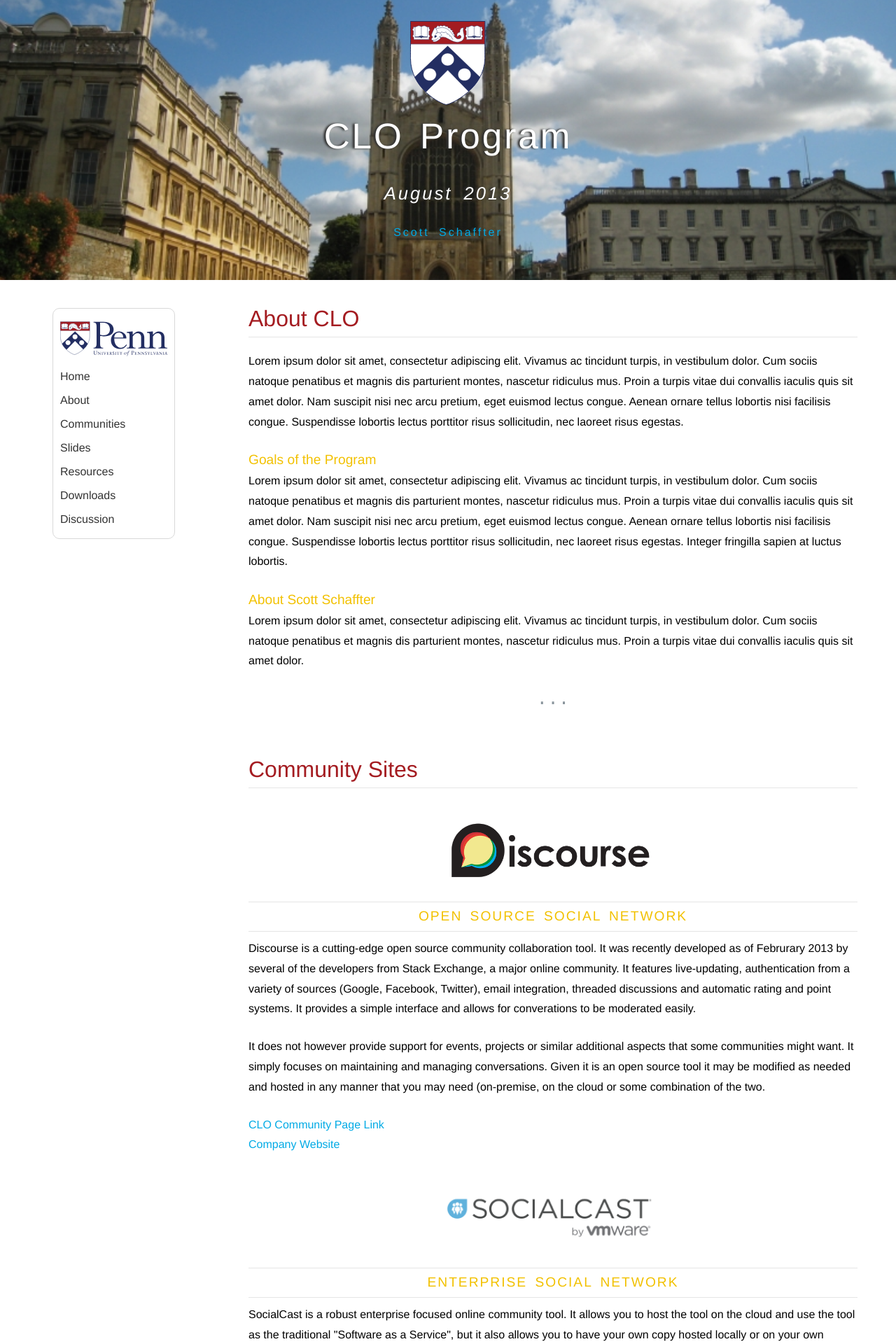
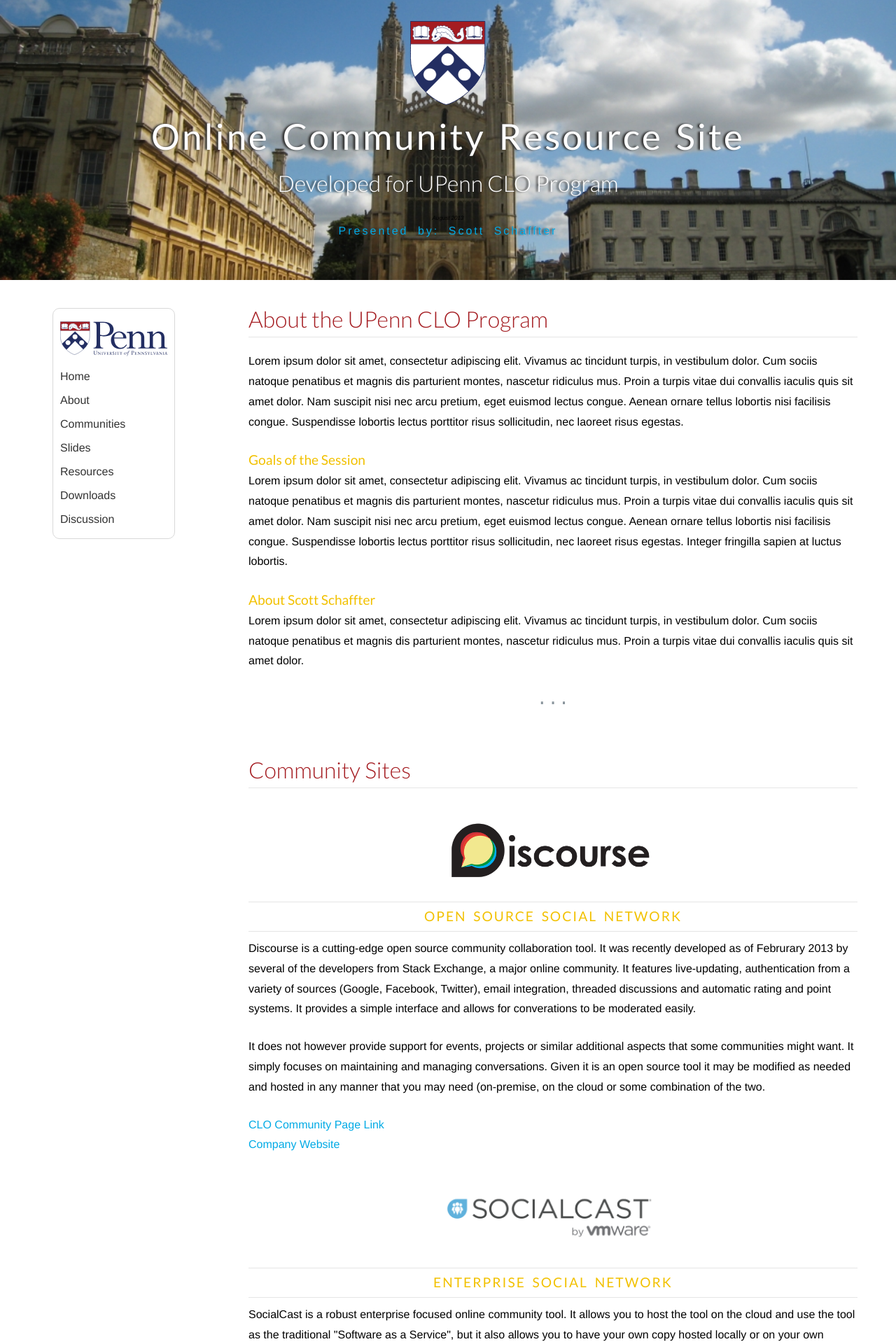
Before and after one commit to sschafft/UPenn, a Jekyll site: the page built from index.html, in a window 1280 px wide. Shown: the top 1920 px of the page at 70% size. Built offline with Jekyll 4.4.1, drawn with Linux system fonts in a browser that asks for light colours; some web fonts are replaced; the list of posts is cut into pages by our own code; comment, search, counter and statistics services are not loaded; some of the changed text lies outside the part shown.

Commit message:
scotts changes from the site

```diff
--- a/_includes/header.html
+++ b/_includes/header.html
@@ -46,6 +46,7 @@
 
   <!-- CSS and Fonts  -->
   <link rel="stylesheet" media="screen" href="{{ site.assets.css }}style.css">
+  <link href="http://fonts.googleapis.com/css?family=Lato:100,300,400,700,900" rel="stylesheet" />
 
 
   <!-- IE Fixes  -->
--- a/_includes/nav.html
+++ b/_includes/nav.html
@@ -2,8 +2,10 @@
     <article>
       <div class="columns large-12">
         <img class="svg" src="/assets/images/upenn_shield.svg" /></li>
-        <h1>CLO Program <em>August 2013</em></h1>
-        <p class="textblue">Scott Schaffter</p>
+        <h1>Online Community Resource Site</h1>
+        <h2>Developed for UPenn CLO Program</h2>
+        <em>August 2013</em>
+        <p class="textblue">Presented by: Scott Schaffter</p>
       </div>
     </article>
   </section>
--- a/assets/stylesheets/style.css
+++ b/assets/stylesheets/style.css
@@ -152,7 +152,7 @@
 /* Typography
 ================================================== */
 .font {
-  font-family: 'Helvetica Neue', Helvetica, Verdana, Arial, sans-serif;
+  font-family: 'Lato', 'Helvetica Neue', Helvetica, Verdana, Arial, sans-serif;
 }
 .heading {
   font-family: .font;
@@ -204,7 +204,7 @@
 h4,
 h5,
 h6 {
-  font-family: "Ubuntu", "Helvetica Neue", Helvetica, Verdana, Arial, sans-serif;
+  font-family: "Lato", "Helvetica Neue", Helvetica, Verdana, Arial, sans-serif;
 }
 h1 {
   font-weight: 300;
@@ -1106,3 +1106,14 @@
 .white {
   background: #ffffff !important;
 }
+
+
+/* Adjustments */
+section#banner h2 {
+  font-weight: 300;
+  font-size: 200%;
+  line-height: 160%;
+  color: #ffffff;
+  text-shadow: -3px 0px 3px #333333;
+  border:none;
+}
--- a/index.html
+++ b/index.html
@@ -1,14 +1,15 @@
 ---
 layout: default
-title: CLO Program
+title: Creating Online Communities
+subtitle: Developed for UPenn CLO Program
 ---
   <!-- Start About -->
   <div id="about">
-    <h2>About CLO</h2>
+    <h2>About the UPenn CLO Program</h2>
     <p>
 			Lorem ipsum dolor sit amet, consectetur adipiscing elit. Vivamus ac tincidunt turpis, in vestibulum dolor. Cum sociis natoque penatibus et magnis dis parturient montes, nascetur ridiculus mus. Proin a turpis vitae dui convallis iaculis quis sit amet dolor. Nam suscipit nisi nec arcu pretium, eget euismod lectus congue. Aenean ornare tellus lobortis nisi facilisis congue. Suspendisse lobortis lectus porttitor risus sollicitudin, nec laoreet risus egestas.
 			</p>
-			<h3>Goals of the Program</h3>
+			<h3>Goals of the Session</h3>
 			<p>
 			Lorem ipsum dolor sit amet, consectetur adipiscing elit. Vivamus ac tincidunt turpis, in vestibulum dolor. Cum sociis natoque penatibus et magnis dis parturient montes, nascetur ridiculus mus. Proin a turpis vitae dui convallis iaculis quis sit amet dolor. Nam suscipit nisi nec arcu pretium, eget euismod lectus congue. Aenean ornare tellus lobortis nisi facilisis congue. Suspendisse lobortis lectus porttitor risus sollicitudin, nec laoreet risus egestas. Integer fringilla sapien at luctus lobortis.
 			</p>
@@ -62,7 +63,7 @@
 		<h2>Additional Resources</h2>
 		<p> Discussions on What Makes a Community Great </p>
 		<ul>
-			<li>>Talk by Clay Shirky : http://www.youtube.com/watch?v=Xe1TZaElTAs</li>
+			<li>Talk by Clay Shirky : http://www.youtube.com/watch?v=Xe1TZaElTAs</li>
 			<li>http://mashable.com/2011/01/12/online-community-business/</li>
 			<li>Wikipedia strategy: http://blogs.hbr.org/cs/2010/02/wikimedia_strategy_ideas_for_s.html</li>
 			<li>Video re: Wiki strategy http://vimeo.com/28437347</li>
```
Also changed, not shown: other parts of index.html (+0 -1 lines), assets/images/hero.jpg, assets/images/hero2.jpg (deleted), assets/images/hero4.jpg (added).
